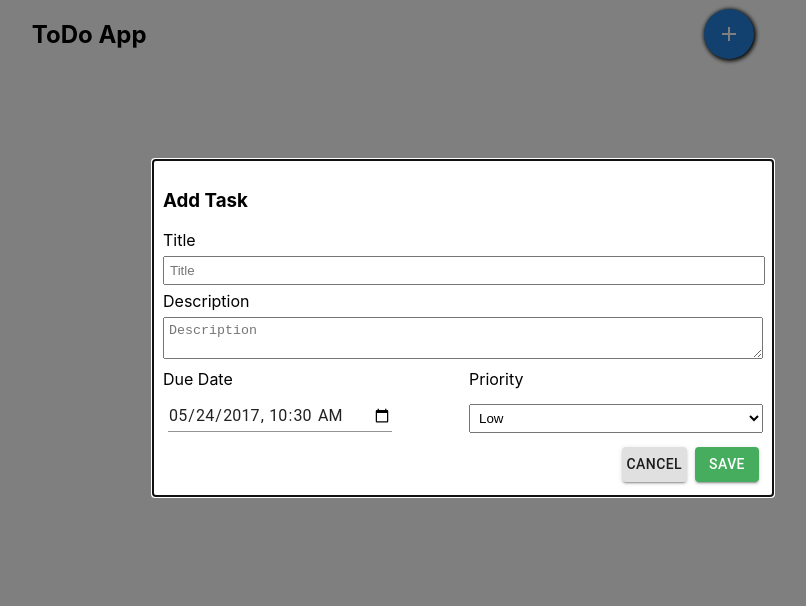
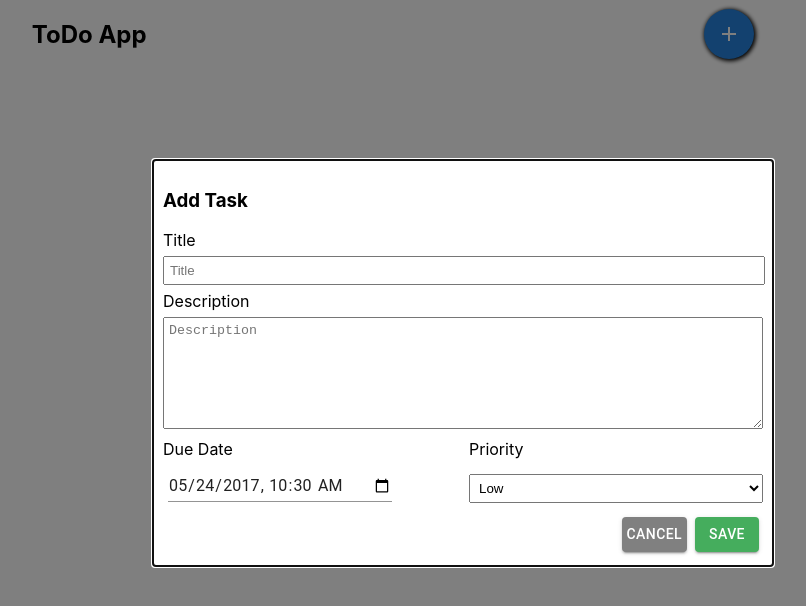
Before and after one commit to jyotsana-khaparde/maxxton-todo-frontend, a React (Create React App) app in the folder maxxton-todo-frontend/: page / in a window 1280 px wide. Both pictures are taken after a click on the element 976 px from the left and 34 px from the top of the page. Shown: the top 606 px of the page, without its empty margins (247-1053 px from the left). Built offline with nearby package versions, Linux system fonts and the light colour scheme.

Commit message:
CSS changes

```diff
--- a/maxxton-todo-frontend/src/components/add-task-form.js
+++ b/maxxton-todo-frontend/src/components/add-task-form.js
@@ -39,7 +39,7 @@ class TaskModal extends Component {
                 <label>Title</label><br/>
                 <input name='title' value={this.state.title} onChange={this.handleChange} placeholder='Title' style={{padding: 5, margin: '6px 0px 6px 0px', width: 588}} /><br/>
                 <label>Description</label><br/>
-                <textarea name='description' value={this.state.description} onChange={this.handleChange} placeholder='Description' style={{padding: 5, margin: '6px 0px 6px 0px', width: 588}} /><br/>
+                <textarea name='description' value={this.state.description} onChange={this.handleChange} placeholder='Description' style={{padding: 5, margin: '6px 0px 6px 0px', width: 588, height: 100}} /><br/>
                 <div style={{ display: 'flex', justifyContent: 'space-between' }}>
                     <div>
                         <label>Due Date</label><br/>
@@ -49,9 +49,6 @@ class TaskModal extends Component {
                             id="datetime-local"
                             type="datetime-local"
                             value={this.state.DueDate}
-                            InputLabelProps={{
-                            shrink: true,
-                            }}
                             onChange={this.handleChange}
                         />
                     </div>
@@ -66,7 +63,7 @@ class TaskModal extends Component {
                     </div>
                 </div>
                 <div style={{textAlign: 'end'}}>
-                    <Button type="submit" variant="contained" style={{padding: 5, margin: 4}}>
+                    <Button type="submit" variant="contained" style={{padding: 5, margin: 4, color: 'white', background: 'grey'}}>
                         Cancel
                     </Button>
                     <Button type="submit" variant="contained" style={{background: 'rgb(69 173 93)', color: 'white', padding: 5, margin: 4}}>
```
